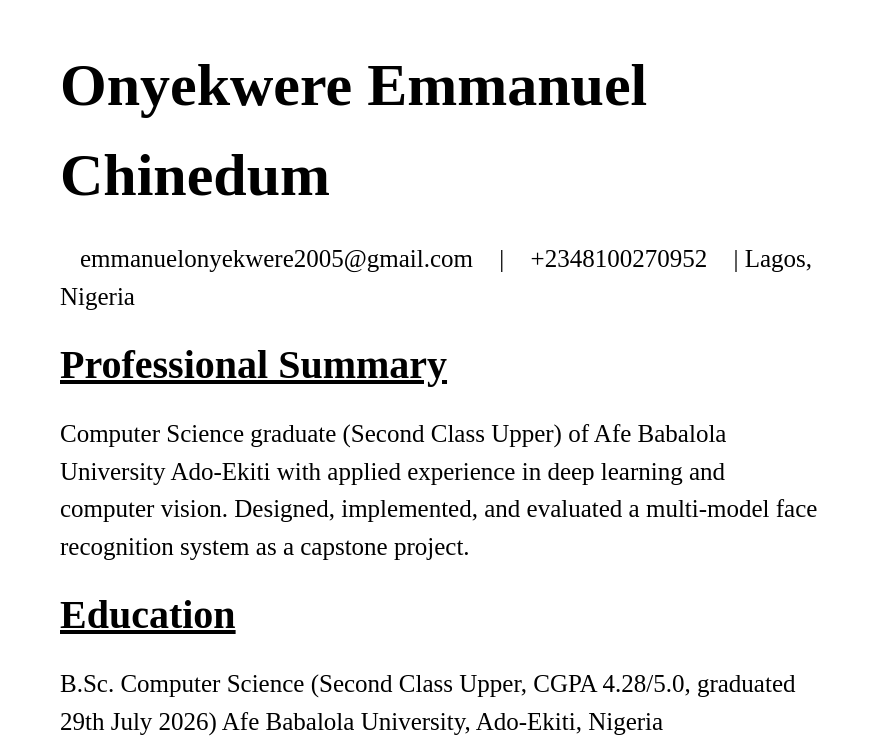
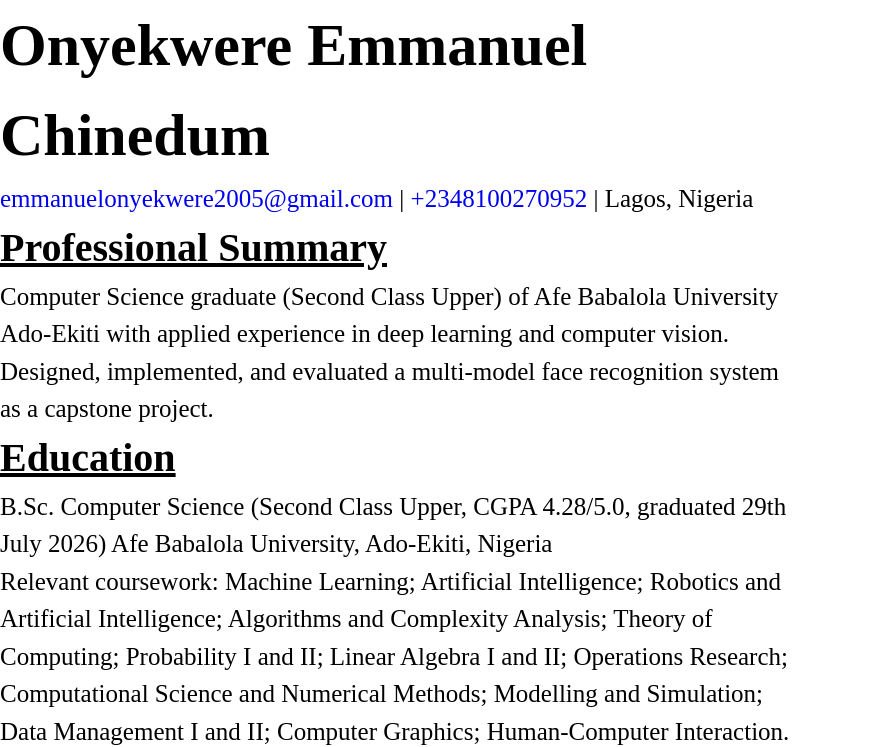
Before and after one commit to Emmanuel045/my-cv, a plain HTML site: page index.html in a window 1280 px wide. Shown: the top 747 px of the page, without its empty margins (0-880 px from the left). Drawn offline with Linux system fonts and the light colour scheme.

Commit message:
text colour change

```diff
--- a/style.css
+++ b/style.css
@@ -1,12 +1,10 @@
 *{
-    margin: 20px;
+    margin: 0px;
     padding: 0px;
-    /* background-color: rgb(0, 0, 0); */
 }
 
 body{
     font-family: 'Times New Roman', Times, serif;
-    color: rgb(0, 0, 0);
     line-height: 1.5;
     width: 100vh;
 }
@@ -25,7 +23,6 @@ p{
 }
 
 a{
-    color: rgb(0, 0, 0);
     text-decoration: none;
 }
 
```
